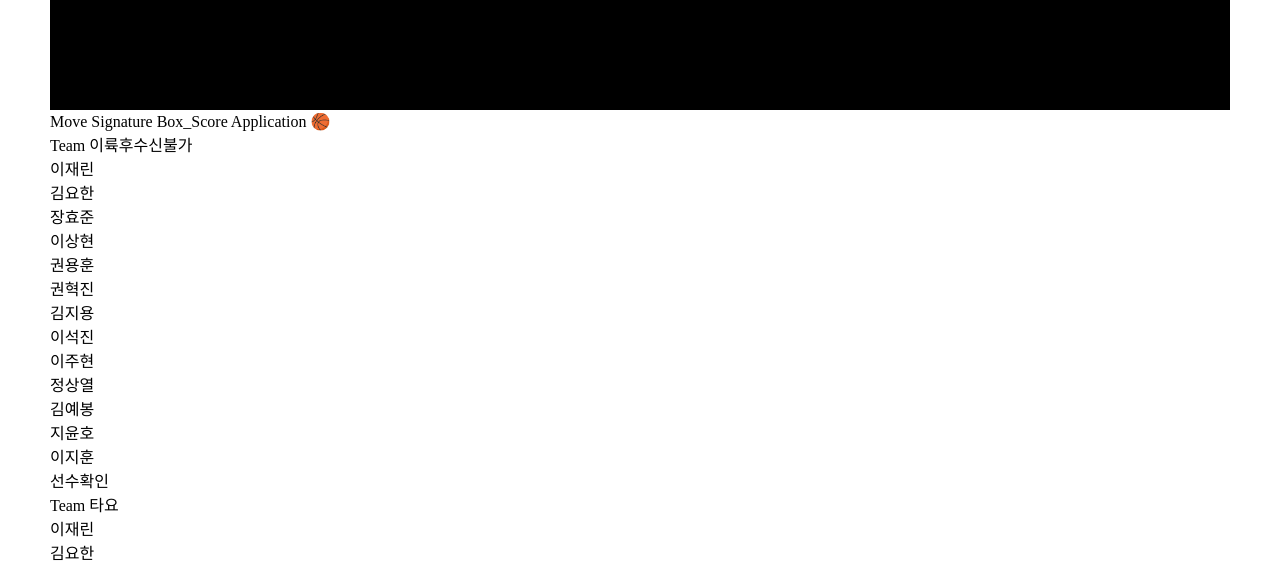
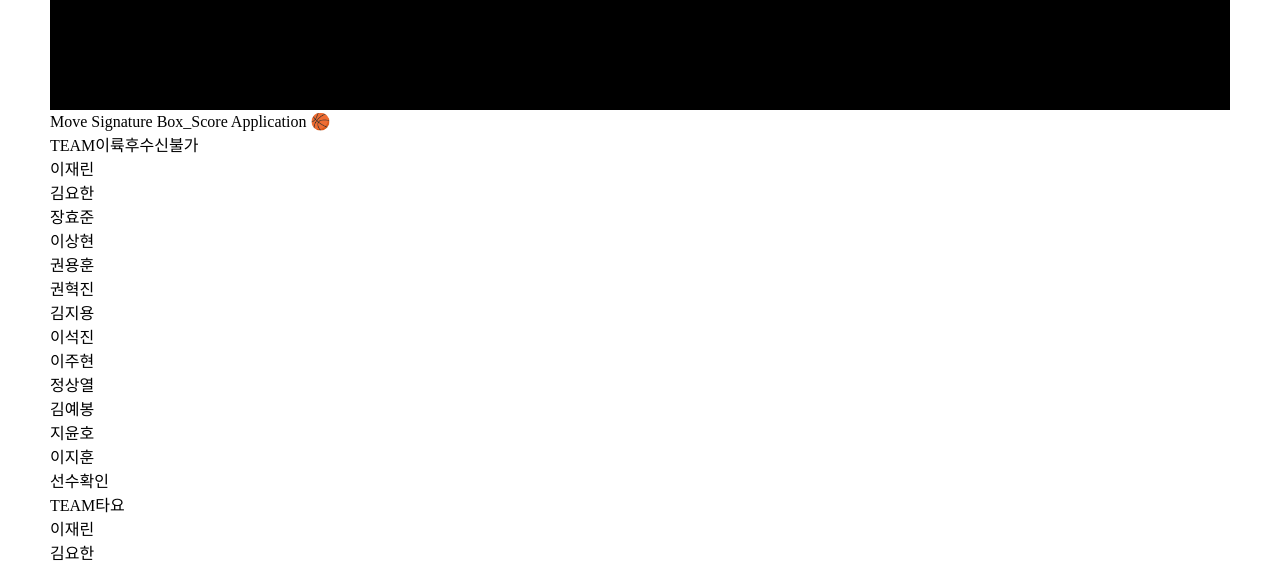
Before and after one commit to leejaelll/Basketball_Record_Application, a React (Vite) app: page /setting in a window 1280 px wide. Shown: the part 1080-1644 px from the top of the page. Built offline with nearby package versions, Linux system fonts and the light colour scheme; a web font is replaced by a local one.

Commit message:
style: margin 수정

```diff
--- a/src/components/Header.tsx
+++ b/src/components/Header.tsx
@@ -9,7 +9,7 @@
   const dispatch = useDispatch();
 
   return (
-    <header className="flex items-center">
+    <header className="flex items-center mb-8">
       <Link to="/">
         <img
           src={logo}
--- a/src/components/TeamNameField.tsx
+++ b/src/components/TeamNameField.tsx
@@ -1,12 +1,15 @@
 export default function TeamNameField({ teamName }) {
   return (
-    <div>
-      <label htmlFor="teamName">Team </label>
+    <div className="text-2xl font-semibold flex justify-center">
+      <label htmlFor="teamName" className="mr-2">
+        TEAM
+      </label>
       <input
         type="text"
         id="teamName"
         placeholder="팀명"
         defaultValue={teamName}
+        className="w-40"
       />
     </div>
   );
```
